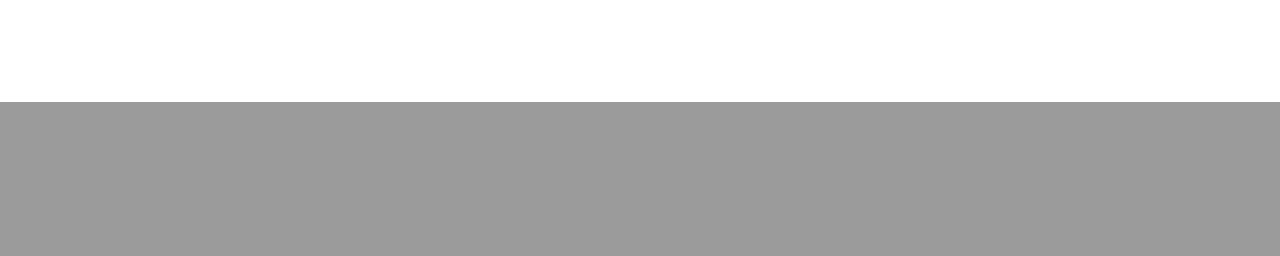
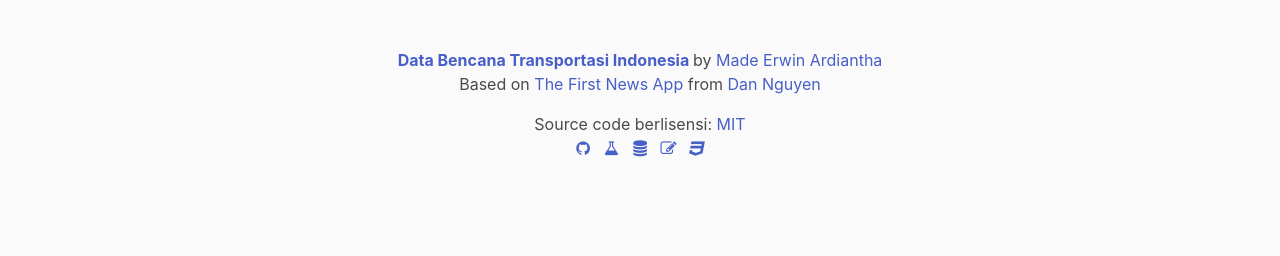
Before and after one commit to igmerwina/bencana-transport-app, a Flask app: template templates/index.html in a window 1280 px wide. Shown: the part 698-954 px from the top of the page. Before the commit the page ends 800 px from the top, so only its background shows below. Run offline with Flask 2, Linux system fonts and the light colour scheme; the template is opened without the code that fills it, so the values that code supplies are empty; some libraries are stand-ins or nearby versions.

Commit message:
add bulma css to index

```diff
--- a/templates/detail.html
+++ b/templates/detail.html
@@ -3,6 +3,7 @@
   <head>
     <meta charset="utf-8">
     <title>Bencana Transportasi App | igmerwina</title>
+    <link rel="stylesheet" href="https://cdnjs.cloudflare.com/ajax/libs/bulma/0.4.2/css/bulma.min.css">
     <link rel="stylesheet" href="https://unpkg.com/leaflet@1.0.3/dist/leaflet.css" />
 		<script src="https://unpkg.com/leaflet@1.0.3/dist/leaflet.js"></script>
   </head>
--- a/templates/index.html
+++ b/templates/index.html
@@ -3,44 +3,98 @@
   <head>
     <meta charset="utf-8">
     <title>Bencana Transportasi App | igmerwina</title>
+    <link rel="stylesheet" href="https://maxcdn.bootstrapcdn.com/font-awesome/4.7.0/css/font-awesome.min.css">
+    <link rel="stylesheet" href="https://cdnjs.cloudflare.com/ajax/libs/bulma/0.4.2/css/bulma.min.css">
     <link rel="stylesheet" href="https://unpkg.com/leaflet@1.0.3/dist/leaflet.css" />
 		<script src="https://unpkg.com/leaflet@1.0.3/dist/leaflet.js"></script>
   </head>
   <body>
-    <h1><a href="{{ url_for('.index')}}">Bencana Tranportasi di Indonesia </a></h1>
-    <h2>
-      Informasi kecelakaan transportasi di indonesia
-      sejak tahun 2011-2014
+
+    <!-- nav header -->
+    <nav class="nav has-shadow">
+      <div class="container">
+        <div class="nav-left">
+          <a class="nav-item" href="{{ url_for('.index')}}">
+            <b>Data Bencana Transportasi Indonesia</b>
+          </a>
+        </div>
+        <div class="nav-right nav-menu">
+          <a class="nav-item is-tab">versi: 1.0</a>
+        </div>
+      </div>
+    </nav> <!-- end nav header -->
+
+    <div class="container">
+      <div class="hero-body">
+        <div class="container">
+          <h1 class="title">
+            <a href="{{ url_for('.index')}}">Data Bencana Tranportasi di Indonesia</a>
+          </h1>
+          <h2 class="subtitle">
+              Informasi kecelakaan transportasi di indonesia sejak tahun 2011-2014
+              <br>Sumber: <a target="_blank" href="http://data.go.id/dataset/data-kecelakaan-transportasi-2">data.id</a> dengan sedikit perubahan
           </h2>
-    <h3> Data diperoleh dari <a href="http://data.go.id/dataset/data-kecelakaan-transportasi-2">data.id</a> dengan sedikit perubahan</h3>
-    <p>
-      Based on <a href="{{ url_for('.index')}}">The First News App</a>
-          by <a href="https://twitter.com/dancow">Dan Nguyen</a><br>
-      Built with: Flask, Atom, and Infused Water <br>
-      by <a href="http://www.igmerwina.id">Made Erwin Ardiantha</a></p>
+        </div>
+      </div>
+
         <div id="map" style="width:100%; height:400px;"></div>
+
         <br>
-    <table border=1 cellpadding=7>
+        <table class="table is-striped">
     			<tr>
             <th>Bencana</th>
             <th>Lokasi</th>
-        <th>Tanggal</th>
-        <th>Jam</th>
+            <th width="10%">Tanggal</th>
     			</tr>
     			{% for obj in object_list %}
     			<tr>
             <td> {{ obj.bencana }}</td>
             <td> <a href="{{ obj.no }}"> {{ obj.lokasi }} </a></td>
             <td> {{ obj.tanggal }}</td>
-        <td> {{ obj.jam }}</td>
     			</tr>
     			{% endfor %}
     		</table>
+
+    </div>
+
+    <footer class="footer">
+      <div class="container">
+        <div class="content has-text-centered">
+            <p>
+              <a href="{{ url_for('.index')}}">
+                <strong>Data Bencana Transportasi Indonesia </strong>
+              </a> by <a href="http://igmerwina.id" target="_blank">Made Erwin Ardiantha</a>
+              <br>Based on <a href="http://first-news-app.readthedocs.io/en/latest/" target="_blank">The First News App</a>
+                  from <a href="https://twitter.com/dancow" target="_blank">Dan Nguyen</a><br>
+            </p>
+            Source code berlisensi:
+            <a href="http://opensource.org/licenses/mit-license.php" target="_blank">MIT</a><br>
+          <p>
+            <a class="icon" href="https://github.com/igmerwina/" target="_blank">
+              <i class="fa fa-github"></i>
+            </a>
+            <a class="icon" href="http://www.pocoo.org/" target="_blank">
+              <i class="fa fa-flask"></i>
+            </a>
+            <a class="icon" href="http://www.data.id/" target="_blank">
+              <i class="fa fa-database"></i>
+            </a>
+            <a class="icon" href="http://www.atom.io/" target="_blank">
+              <i class="fa fa-pencil-square-o"></i>
+            </a>
+            <a class="icon" href="https://github.com/jgthms/bulma" target="_blank">
+              <i class="fa fa-css3"></i>
+            </a>
+          </p>
+        </div>
+      </div>
+    </footer>
+
     <script type="text/javascript">
-      var map = L.map('map').setView([-1.1, 120], 5);
+      var map = L.map('map').setView([-1.1, 117], 5);
       var osmLayer = new L.TileLayer('http://{s}.tile.openstreetmap.org/{z}/{x}/{y}.png', {
         maxZoom: 18, minZoom: 5,
-        attribution: 'Data dan info peta diperoleh dari <a href="http://www.openstreetmap.org/" target="_blank">OpenStreetMap</a>.',
+        attribution: 'Sumber Data dan info peta: <a href="http://www.openstreetmap.org/" target="_blank">OpenStreetMap</a>.',
       });
       map.addLayer(osmLayer);
       var data = {
```
Lines whose indentation alone changed are shown as unchanged.
